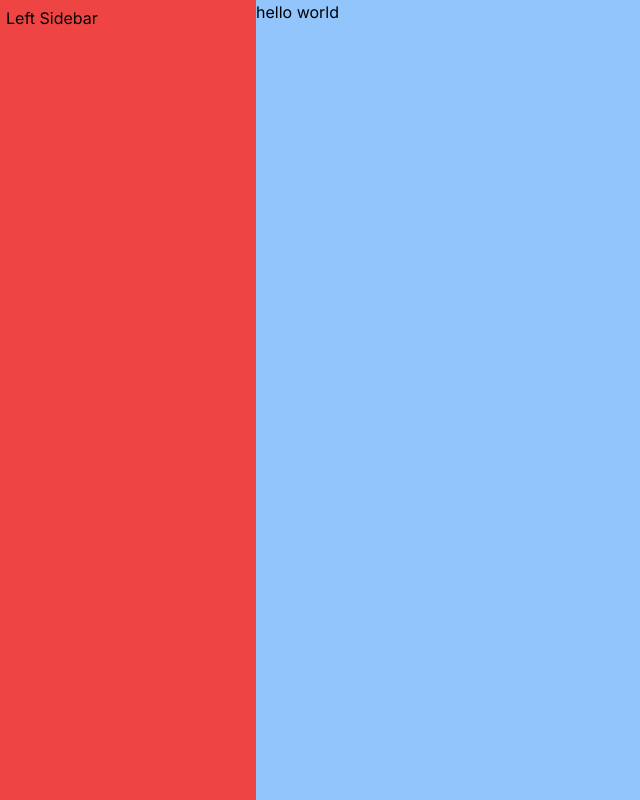
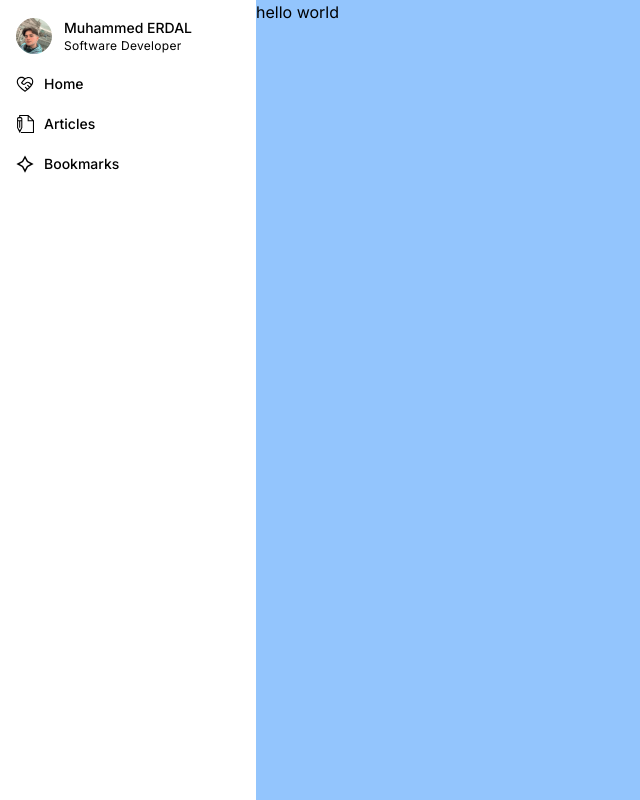
Before and after one commit to coderdal/erdal.net.tr, a Next.js app: page / in a window 1280 px wide. Shown: the whole page, without its empty margins (0-640 px from the left). Built offline with nearby package versions, Linux system fonts and the light colour scheme.

Commit message:
react-icons pkg. installed & sidebar item component & profile card created

```diff
--- a/package.json
+++ b/package.json
@@ -19,6 +19,7 @@
     "postcss": "8.4.30",
     "react": "18.2.0",
     "react-dom": "18.2.0",
+    "react-icons": "^4.11.0",
     "tailwindcss": "3.3.3",
     "typescript": "5.2.2"
   }
--- a/src/app/globals.css
+++ b/src/app/globals.css
@@ -7,3 +7,9 @@ body {
   font-size: 1rem;
   line-height: 1.5rem;
 }
+
+@layer utilities {
+  .navigation-item {
+    @apply w-full py-2 px-2.5 flex items-center gap-2.5 cursor-pointer rounded-md my-1 transition-colors duration-150 hover:bg-gray-100;
+  }
+}
--- a/src/app/layout.tsx
+++ b/src/app/layout.tsx
@@ -1,7 +1,7 @@
 import "./globals.css";
 import type { Metadata } from "next";
 import { Inter } from "next/font/google";
-import SideBar from "@/components/SideBar";
+import SideBar from "@/components/Sidebar/Sidebar";
 
 const inter = Inter({ subsets: ["latin"] });
 
--- a/src/components/SideBar.tsx
+++ /dev/null
@@ -1,9 +0,0 @@
-export default function SideBar() {
-    return (
-        <section className="w-64 bg-red-500 p-1.5">
-            <nav>
-                Left Sidebar
-            </nav>
-        </section>
-    );
-}
--- /dev/null
+++ b/src/components/Sidebar/Item.tsx
@@ -0,0 +1,19 @@
+import Link from "next/link";
+import React, { ReactNode } from "react";
+import { IconType } from "react-icons";
+
+interface NavigationItemProps {
+    children: ReactNode;
+    Icon: IconType;
+    href: string;
+}
+
+const NavigationItem: React.FC<NavigationItemProps> = ({ children, Icon, href }) => {
+    return (
+        <Link href={href} className="navigation-item">
+            <Icon className="text-lg" /> <span className="text-sm font-medium">{ children }</span>
+        </Link>
+    );
+};
+
+export default NavigationItem;
--- /dev/null
+++ b/src/components/Sidebar/ProfileCard.tsx
@@ -0,0 +1,23 @@
+import Image from "next/image";
+import Link from "next/link";
+import React, { ReactNode } from "react";
+
+interface NavigationItemProps {
+    children: ReactNode;
+    title?: string;
+    picture: string;
+}
+
+const NavigationItem: React.FC<NavigationItemProps> = ({ children, title, picture }) => {
+    return (
+        <Link href="/" className="navigation-item !gap-3">
+            <Image src={picture} width={36} height={36} alt="Profile Picture" className="rounded-full -rotate-45 pointer-events-none"/>
+            <div className="flex flex-col">
+                <span className="text-sm font-medium">{ children }</span>
+                <span className="text-xs tracking-wide">{ title }</span>
+            </div>
+        </Link>
+    );
+};
+
+export default NavigationItem;
--- /dev/null
+++ b/src/components/Sidebar/Sidebar.tsx
@@ -0,0 +1,19 @@
+import SidebarItem from "@/components/Sidebar/Item";
+import ProfileCard from "@/components/Sidebar/ProfileCard";
+// Icons
+import { GoCodeOfConduct } from "react-icons/go";
+import { TfiWrite } from "react-icons/tfi";
+import { RiShining2Line } from "react-icons/ri";
+
+export default function SideBar() {
+    return (
+        <section className="w-64 p-1.5">
+            <nav>
+                <ProfileCard title="Software Developer" picture="/assets/images/pp.png">Muhammed ERDAL</ProfileCard>
+                <SidebarItem Icon={GoCodeOfConduct} href="/">Home</SidebarItem>
+                <SidebarItem Icon={TfiWrite} href="/articles">Articles</SidebarItem>
+                <SidebarItem Icon={RiShining2Line} href="/bookmarks">Bookmarks</SidebarItem>
+            </nav>
+        </section>
+    );
+}
```
Also changed, not shown: public/assets/images/pp.png (added), 1 other file (tests, documents, lock files or other folders).
